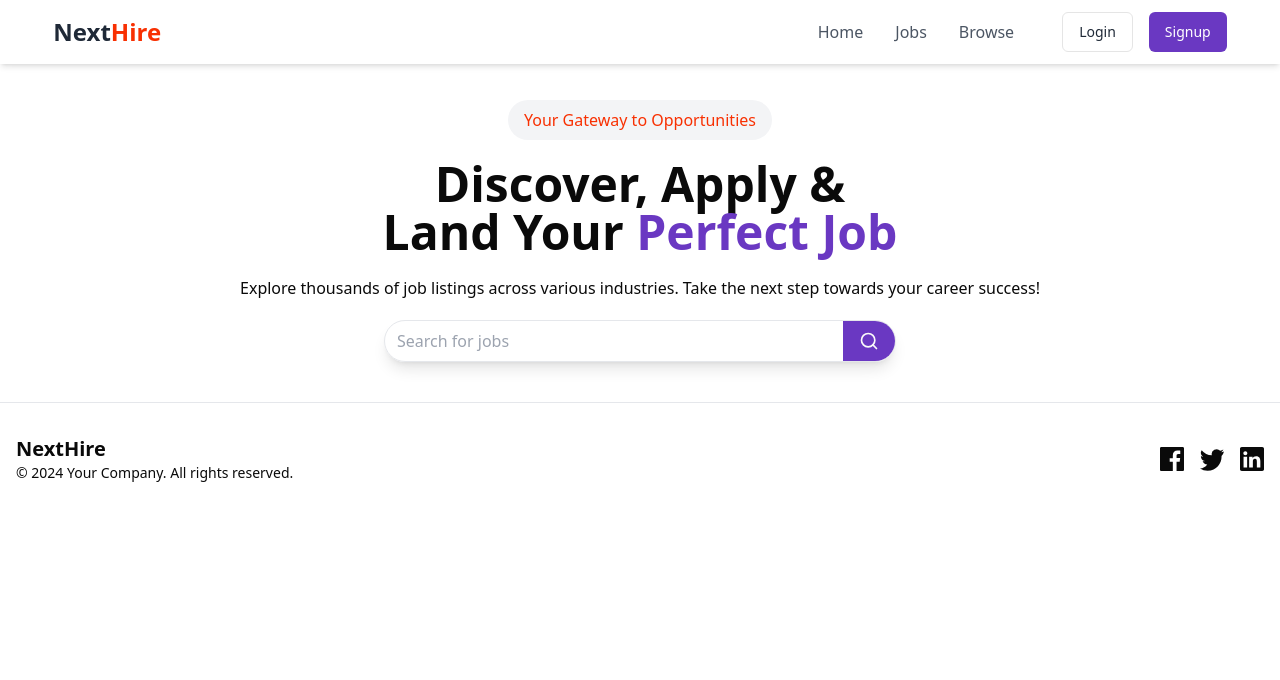
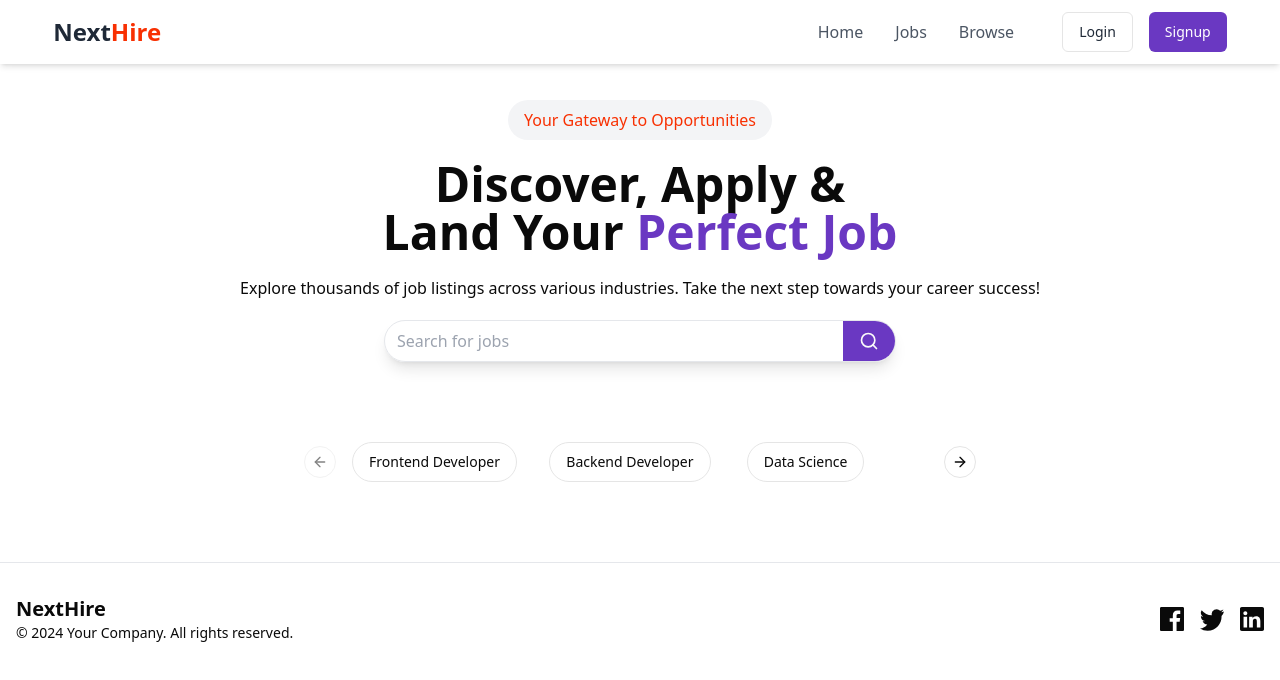
Before and after one commit to raobaba/Next_Hire_Job_Portal, a React (Vite) app in the folder client/: page / in a window 1280 px wide. Shown: the top 680 px of the page. Built offline with nearby package versions, Linux system fonts and the light colour scheme.

Commit message:
Category Carousel

```diff
--- a/client/package.json
+++ b/client/package.json
@@ -18,6 +18,7 @@
     "axios": "^1.7.7",
     "class-variance-authority": "^0.7.0",
     "clsx": "^2.1.1",
+    "embla-carousel-react": "^8.3.0",
     "lucide-react": "^0.441.0",
     "react": "^18.3.1",
     "react-dom": "^18.3.1",
--- /dev/null
+++ b/client/src/components/CategoryCarousel.jsx
@@ -0,0 +1,42 @@
+import React from 'react';
+import { Carousel, CarouselContent, CarouselItem, CarouselNext, CarouselPrevious } from './ui/carousel';
+import { Button } from './ui/button';
+import { useNavigate } from 'react-router-dom';
+
+const category = [
+    "Frontend Developer",
+    "Backend Developer",
+    "Data Science",
+    "Graphic Designer",
+    "FullStack Developer"
+];
+
+const CategoryCarousel = () => {
+    const navigate = useNavigate();
+
+    const searchJobHandler = (query) => {
+        navigate(`/browse?search=${encodeURIComponent(query)}`);
+    };
+
+    return (
+        <div>
+            <Carousel className="w-full max-w-xl mx-auto my-20">
+                <CarouselContent>
+                    {
+                        category.map((cat, index) => (
+                            <CarouselItem key={index} className="md:basis-1/2 lg:basis-1/3">
+                                <Button onClick={() => searchJobHandler(cat)} variant="outline" className="rounded-full">
+                                    {cat}
+                                </Button>
+                            </CarouselItem>
+                        ))
+                    }
+                </CarouselContent>
+                <CarouselPrevious />
+                <CarouselNext />
+            </Carousel>
+        </div>
+    );
+};
+
+export default CategoryCarousel;
--- a/client/src/components/Home.jsx
+++ b/client/src/components/Home.jsx
@@ -2,12 +2,14 @@
 import Navbar from "@/components/shared/Navbar";
 import HeroSection from "./HeroSection";
 import Footer from "@/components/shared/Footer";
+import CategoryCarousel from "./CategoryCarousel";
 
 const Home = () => {
   return (
     <div>
       <Navbar />
       <HeroSection/>
+      <CategoryCarousel/>
       <Footer />
     </div>
   );
--- /dev/null
+++ b/client/src/components/ui/carousel.jsx
@@ -0,0 +1,193 @@
+import * as React from "react"
+import useEmblaCarousel from "embla-carousel-react";
+import { ArrowLeft, ArrowRight } from "lucide-react"
+
+import { cn } from "@/lib/utils"
+import { Button } from "@/components/ui/button"
+
+const CarouselContext = React.createContext(null)
+
+function useCarousel() {
+  const context = React.useContext(CarouselContext)
+
+  if (!context) {
+    throw new Error("useCarousel must be used within a <Carousel />")
+  }
+
+  return context
+}
+
+const Carousel = React.forwardRef((
+  {
+    orientation = "horizontal",
+    opts,
+    setApi,
+    plugins,
+    className,
+    children,
+    ...props
+  },
+  ref
+) => {
+  const [carouselRef, api] = useEmblaCarousel({
+    ...opts,
+    axis: orientation === "horizontal" ? "x" : "y",
+  }, plugins)
+  const [canScrollPrev, setCanScrollPrev] = React.useState(false)
+  const [canScrollNext, setCanScrollNext] = React.useState(false)
+
+  const onSelect = React.useCallback((api) => {
+    if (!api) {
+      return
+    }
+
+    setCanScrollPrev(api.canScrollPrev())
+    setCanScrollNext(api.canScrollNext())
+  }, [])
+
+  const scrollPrev = React.useCallback(() => {
+    api?.scrollPrev()
+  }, [api])
+
+  const scrollNext = React.useCallback(() => {
+    api?.scrollNext()
+  }, [api])
+
+  const handleKeyDown = React.useCallback((event) => {
+    if (event.key === "ArrowLeft") {
+      event.preventDefault()
+      scrollPrev()
+    } else if (event.key === "ArrowRight") {
+      event.preventDefault()
+      scrollNext()
+    }
+  }, [scrollPrev, scrollNext])
+
+  React.useEffect(() => {
+    if (!api || !setApi) {
+      return
+    }
+
+    setApi(api)
+  }, [api, setApi])
+
+  React.useEffect(() => {
+    if (!api) {
+      return
+    }
+
+    onSelect(api)
+    api.on("reInit", onSelect)
+    api.on("select", onSelect)
+
+    return () => {
+      api?.off("select", onSelect)
+    };
+  }, [api, onSelect])
+
+  return (
+    (<CarouselContext.Provider
+      value={{
+        carouselRef,
+        api: api,
+        opts,
+        orientation:
+          orientation || (opts?.axis === "y" ? "vertical" : "horizontal"),
+        scrollPrev,
+        scrollNext,
+        canScrollPrev,
+        canScrollNext,
+      }}>
+      <div
+        ref={ref}
+        onKeyDownCapture={handleKeyDown}
+        className={cn("relative", className)}
+        role="region"
+        aria-roledescription="carousel"
+        {...props}>
+        {children}
+      </div>
+    </CarouselContext.Provider>)
+  );
+})
+Carousel.displayName = "Carousel"
+
+const CarouselContent = React.forwardRef(({ className, ...props }, ref) => {
+  const { carouselRef, orientation } = useCarousel()
+
+  return (
+    (<div ref={carouselRef} className="overflow-hidden">
+      <div
+        ref={ref}
+        className={cn(
+          "flex",
+          orientation === "horizontal" ? "-ml-4" : "-mt-4 flex-col",
+          className
+        )}
+        {...props} />
+    </div>)
+  );
+})
+CarouselContent.displayName = "CarouselContent"
+
+const CarouselItem = React.forwardRef(({ className, ...props }, ref) => {
+  const { orientation } = useCarousel()
+
+  return (
+    (<div
+      ref={ref}
+      role="group"
+      aria-roledescription="slide"
+      className={cn(
+        "min-w-0 shrink-0 grow-0 basis-full",
+        orientation === "horizontal" ? "pl-4" : "pt-4",
+        className
+      )}
+      {...props} />)
+  );
+})
+CarouselItem.displayName = "CarouselItem"
+
+const CarouselPrevious = React.forwardRef(({ className, variant = "outline", size = "icon", ...props }, ref) => {
+  const { orientation, scrollPrev, canScrollPrev } = useCarousel()
+
+  return (
+    (<Button
+      ref={ref}
+      variant={variant}
+      size={size}
+      className={cn("absolute  h-8 w-8 rounded-full", orientation === "horizontal"
+        ? "-left-12 top-1/2 -translate-y-1/2"
+        : "-top-12 left-1/2 -translate-x-1/2 rotate-90", className)}
+      disabled={!canScrollPrev}
+      onClick={scrollPrev}
+      {...props}>
+      <ArrowLeft className="h-4 w-4" />
+      <span className="sr-only">Previous slide</span>
+    </Button>)
+  );
+})
+CarouselPrevious.displayName = "CarouselPrevious"
+
+const CarouselNext = React.forwardRef(({ className, variant = "outline", size = "icon", ...props }, ref) => {
+  const { orientation, scrollNext, canScrollNext } = useCarousel()
+
+  return (
+    (<Button
+      ref={ref}
+      variant={variant}
+      size={size}
+      className={cn("absolute h-8 w-8 rounded-full", orientation === "horizontal"
+        ? "-right-12 top-1/2 -translate-y-1/2"
+        : "-bottom-12 left-1/2 -translate-x-1/2 rotate-90", className)}
+      disabled={!canScrollNext}
+      onClick={scrollNext}
+      {...props}>
+      <ArrowRight className="h-4 w-4" />
+      <span className="sr-only">Next slide</span>
+    </Button>)
+  );
+})
+CarouselNext.displayName = "CarouselNext"
+
+export { Carousel, CarouselContent, CarouselItem, CarouselPrevious, CarouselNext };
```
Also changed, not shown: 1 other file (tests, documents, lock files or other folders).
